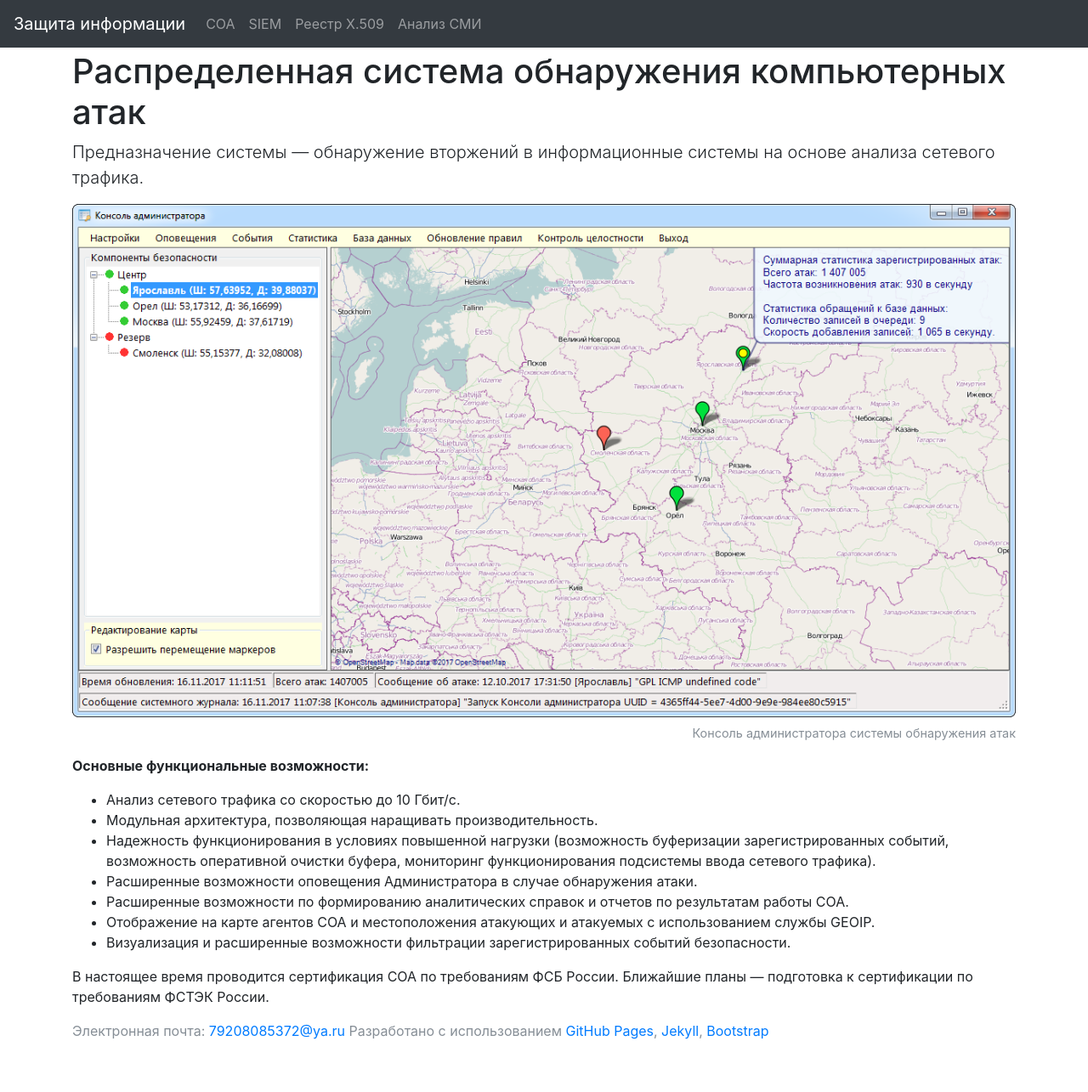
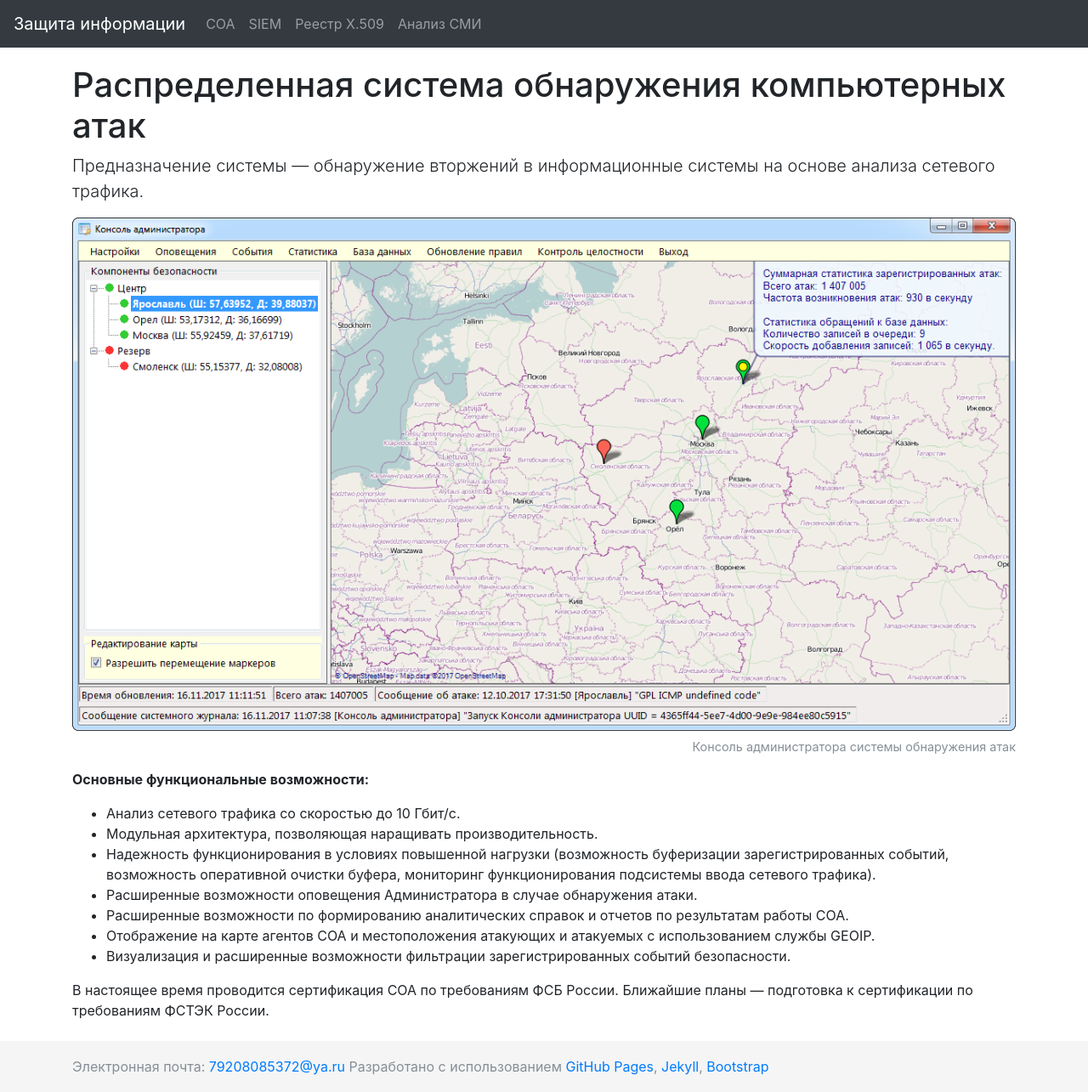
Before and after one commit to fisher85/fisher85.github.io, a Jekyll site: the page built from soa.html, in a window 1280 px wide and 1285 px high. Shown: the whole window at 85% size. Built offline with Jekyll 4.4.1, drawn with Linux system fonts in a browser that asks for light colours; nearby versions of some CDN libraries.

Commit message:
Jekyll 19

```diff
--- a/_layouts/default.html
+++ b/_layouts/default.html
@@ -17,7 +17,7 @@
 
   <body>
 
-  <nav class="navbar navbar-expand-md navbar-dark bg-dark fixed-top">
+    <nav class="navbar navbar-expand-md navbar-dark bg-dark fixed-top">
       <a class="navbar-brand" href="index.html">Защита информации</a>
       <button class="navbar-toggler" type="button" data-toggle="collapse" data-target="#navbarsExampleDefault" aria-controls="navbarsExampleDefault" aria-expanded="false" aria-label="Toggle navigation">
         <span class="navbar-toggler-icon"></span>
@@ -45,7 +45,7 @@
       {{ content }}
     </main>
 
-    <footer>
+    <footer class="footer">
       <div class="container">
         <span class="text-muted">Электронная почта: <a href="mailto:79208085372@ya.ru">79208085372@ya.ru</a></span>
         <span class="text-muted">Разработано с использованием <a href="https://pages.github.com/" target="_blank">GitHub&nbsp;Pages</a>, <a href="https://jekyllrb.com/" target="_blank">Jekyll</a>, <a href="http://getbootstrap.com/" target="_blank">Bootstrap</a></span>
--- a/reestr.html
+++ b/reestr.html
@@ -3,7 +3,7 @@ layout: default
 title: Реестр сертификатов X.509
 ---
 
-      <h1>Реестр сертификатов X.509</h1>
+      <h1 class="mt-3">Реестр сертификатов X.509</h1>
       <p class="lead">Программное средство "Реестр сертификатов X.509" предназначено для ведения реестра и каталогизации цифровых сертификатов X.509 и позволяет выполнять анализ (разбор), поиск и вывод информации, содержащейся в сертификатах ключей проверки электронной подписи (СКПЭП).</p>
 
       <figure class="figure">
--- a/soa.html
+++ b/soa.html
@@ -3,7 +3,7 @@ layout: default
 title: Система обнаружения атак
 ---
 
-      <h1>Распределенная система обнаружения компьютерных атак</h1>
+      <h1 class="mt-3">Распределенная система обнаружения компьютерных атак</h1>
       <p class="lead">Предназначение системы &mdash; обнаружение вторжений в информационные системы на основе анализа сетевого трафика.</p>
 
       <figure class="figure">
```
